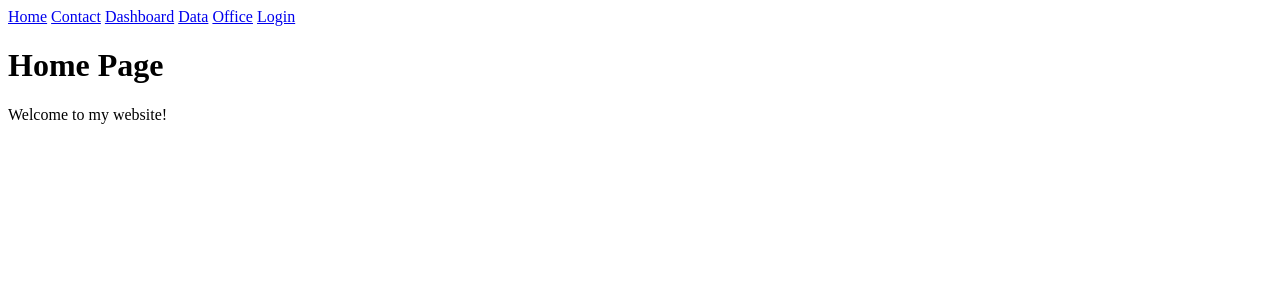
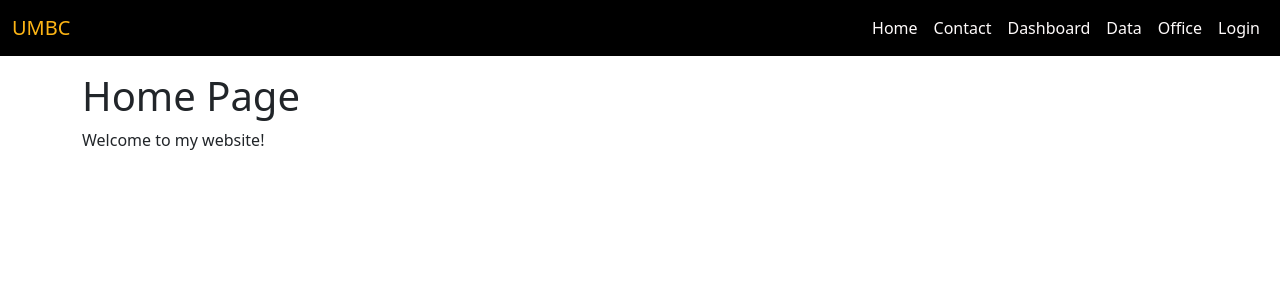
Before and after one commit to Colin-Lord/UMBCCareAggregator, a Django app: page / in a window 1280 px wide. Shown: the top 300 px of the page. Run offline with Django 5.2, Linux system fonts and the light colour scheme.

Commit message:
created navigation bar and CSS file for UMBC colors

```diff
--- /dev/null
+++ b/aggregator/static/aggregator/style.css
@@ -0,0 +1,31 @@
+/* Define Colors to reuse */
+:root {
+    --gold: #fdb515;
+    --black: #000000;
+    --red: #da2128;
+    --light-grey: #c7c8ca;
+    --brown: #a67a05;
+    --dark-grey: #636466;
+
+}
+
+/* Navbar background */
+.navbar {
+    background-color: var(--black);
+}
+
+/* Website name */
+.navbar-brand {
+    color: var(--gold);
+}
+
+/* Navigation links */
+.navbar .nav-link {
+    color: #fffbfb;
+}
+
+/* Darken links on hover */
+.navbar .nav-link:hover {
+    color: #000000;
+    background-color: #e0e0e0;
+}
--- a/aggregator/templates/aggregator/base.html
+++ b/aggregator/templates/aggregator/base.html
@@ -1,22 +1,61 @@
+{% load static %}
+
 <!DOCTYPE html>
 <html lang="en">
 <head>
+    <meta charset="UTF-8">
+    <meta name="viewport" content="width=device-width, initial-scale=1">
+
     <title>{% block title %}My Website{% endblock %}</title>
+
+    <!-- Bootstrap CSS -->
+    <link href="https://cdn.jsdelivr.net/npm/bootstrap@5.3.3/dist/css/bootstrap.min.css" rel="stylesheet">
+
+    <!-- Custom CSS for UMBC colors -->
+    <link rel="stylesheet" href="{% static 'aggregator/style.css' %}">
 </head>
 <body>
 
-    <!-- Links to different pages -->
-    <a href="{% url 'home' %}">Home</a>
-    <a href="{% url 'contact' %}">Contact</a>
-    <a href="{% url 'dashboard' %}">Dashboard</a>
-    <a href="{% url 'data' %}">Data</a>
-    <a href="{% url 'office' %}">Office</a>
-    <a href="{% url 'login' %}">Login</a>
+    <!-- Navigation Bar -->
+    <nav class="navbar navbar-expand-lg">
+        <div class="container-fluid">
 
+            <!-- Website Name (Left) -->
+            <a class="navbar-brand" href="{% url 'home' %}">UMBC</a>
 
-    <!-- Page-specific content -->
-    {% block content %}
-    {% endblock %}
+            <!-- Mobile Menu Button -->
+            <button class="navbar-toggler" type="button"
+                    data-bs-toggle="collapse"
+                    data-bs-target="#navbarNav"
+                    aria-controls="navbarNav"
+                    aria-expanded="false"
+                    aria-label="Toggle navigation">
+                <span class="navbar-toggler-icon"></span>
+            </button>
+
+            <!-- Navigation Links (Right) -->
+            <div class="collapse navbar-collapse" id="navbarNav">
+                <div class="navbar-nav ms-auto">
+                    <a class="nav-link" href="{% url 'home' %}">Home</a>
+                    <a class="nav-link" href="{% url 'contact' %}">Contact</a>
+                    <a class="nav-link" href="{% url 'dashboard' %}">Dashboard</a>
+                    <a class="nav-link" href="{% url 'data' %}">Data</a>
+                    <a class="nav-link" href="{% url 'office' %}">Office</a>
+                    <a class="nav-link" href="{% url 'login' %}">Login</a>
+                </div>
+            </div>
+
+        </div>
+    </nav>
+
+    <!-- Page-specific Content -->
+    <main class="container mt-3">
+        {% block content %}
+        {% endblock %}
+    </main>
+
+    <!-- Bootstrap JavaScript -->
+    <script src="https://cdn.jsdelivr.net/npm/bootstrap@5.3.3/dist/js/bootstrap.bundle.min.js"></script>
 
 </body>
 </html>
```
